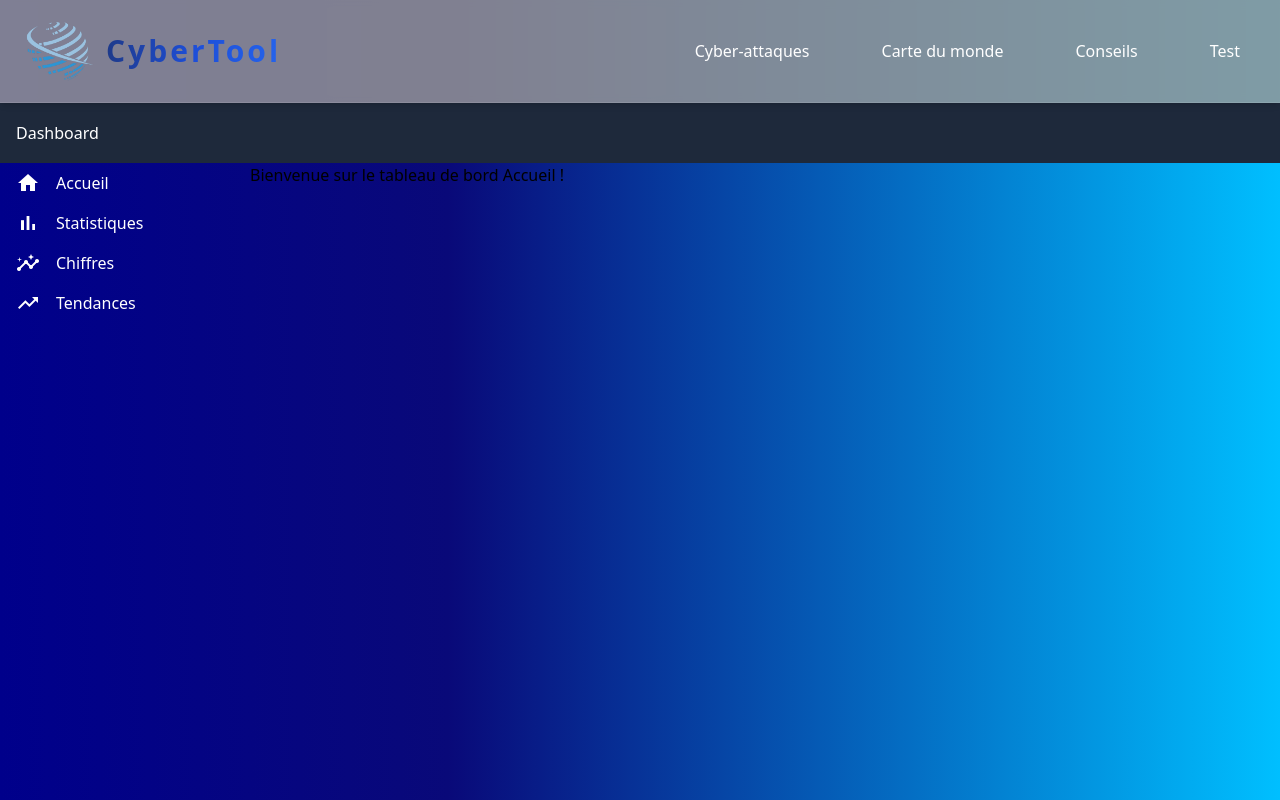
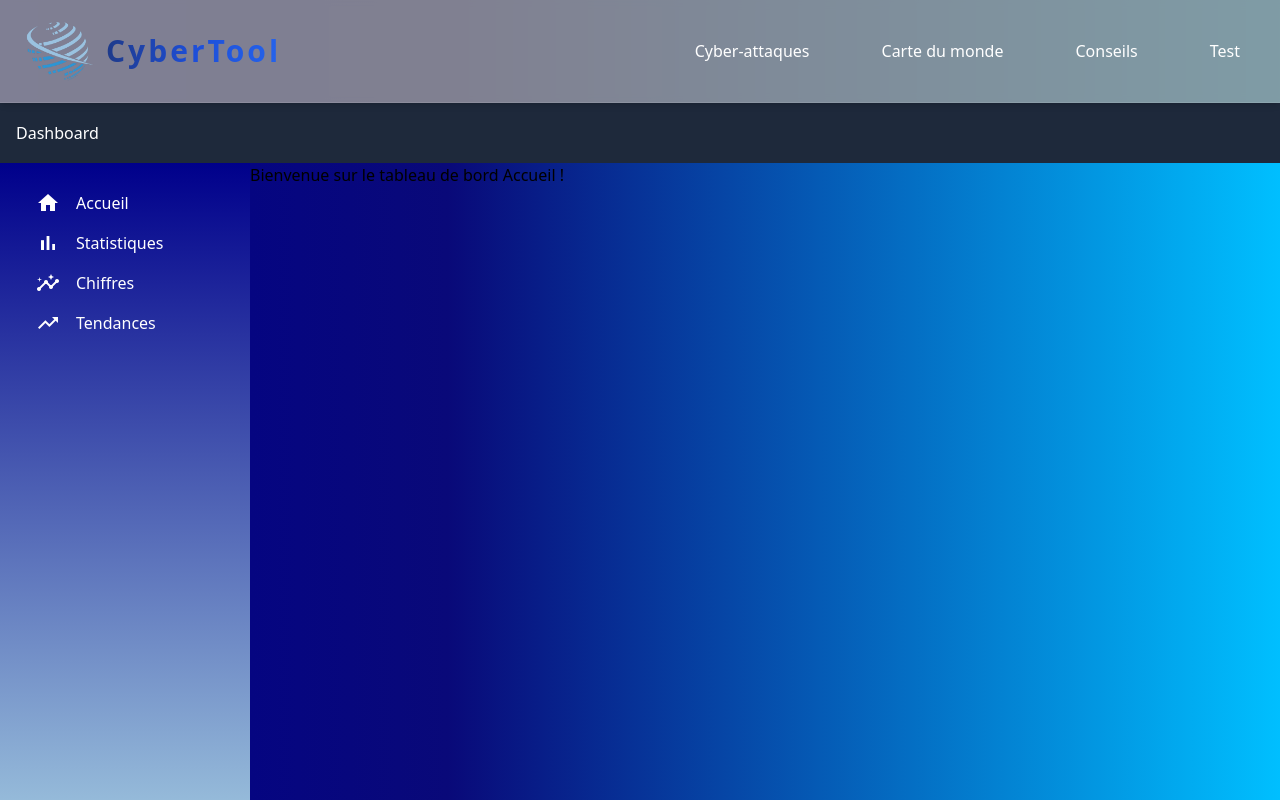
Before and after one commit to Kaly-0/Project2025, a Next.js app in the folder my-app-dashboard/: page /dashboard-test in a window 1280 px wide. Shown: the top 800 px of the page. Built offline with nearby package versions, Linux system fonts and the light colour scheme.

Commit message:
Nouveau style

```diff
--- a/my-app-dashboard/app/dashboard-test/styles.css
+++ b/my-app-dashboard/app/dashboard-test/styles.css
@@ -29,9 +29,12 @@
 }
 
 #sidebar {
+    background: linear-gradient(to bottom, darkblue 0%, lightblue 100%);
+    color: white;
+    padding: 20px;
     display: flex;
     flex-direction: column;
-    height: 100vh;
+    gap: 20px;
 }
 
 #sidebar ul {
```
